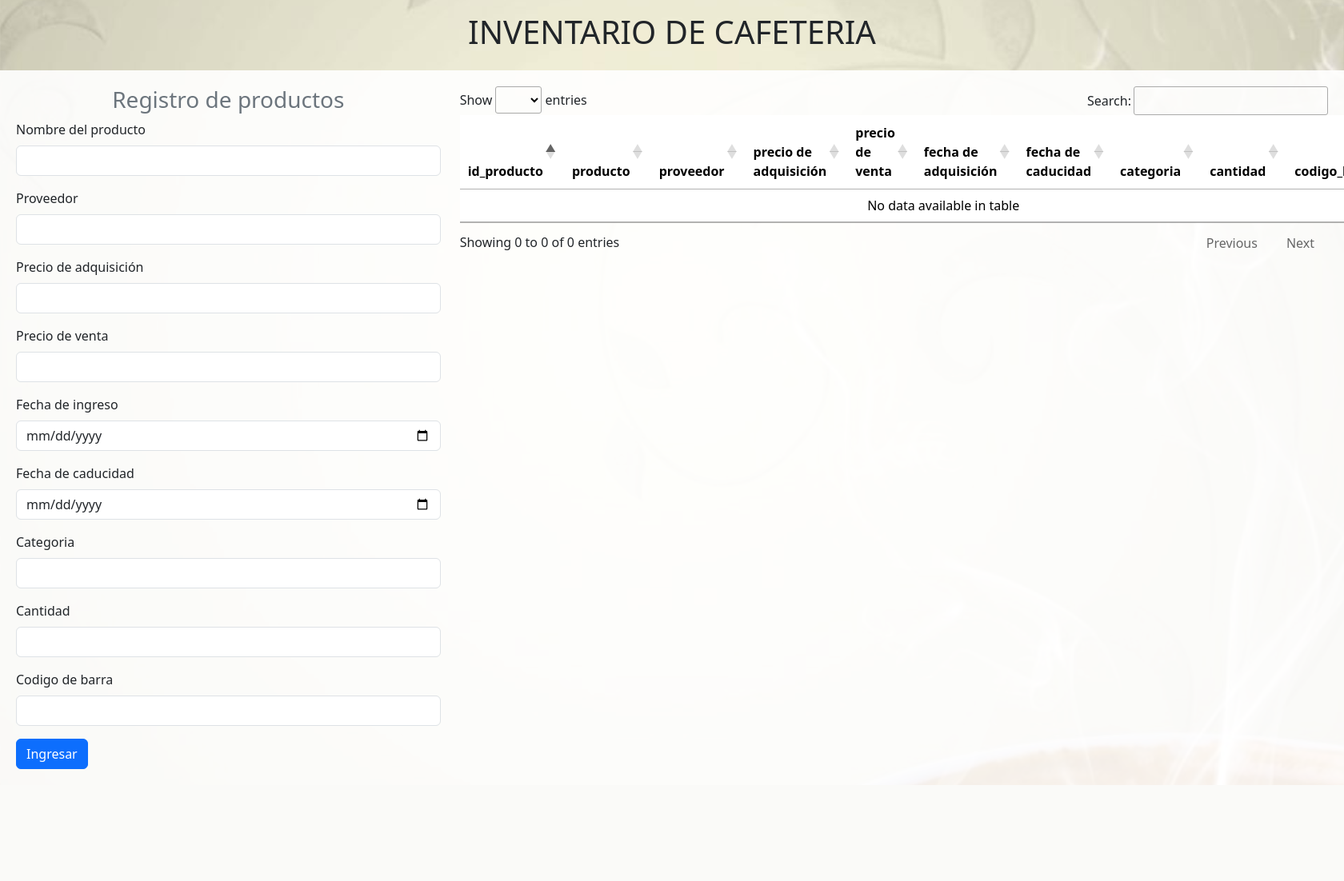
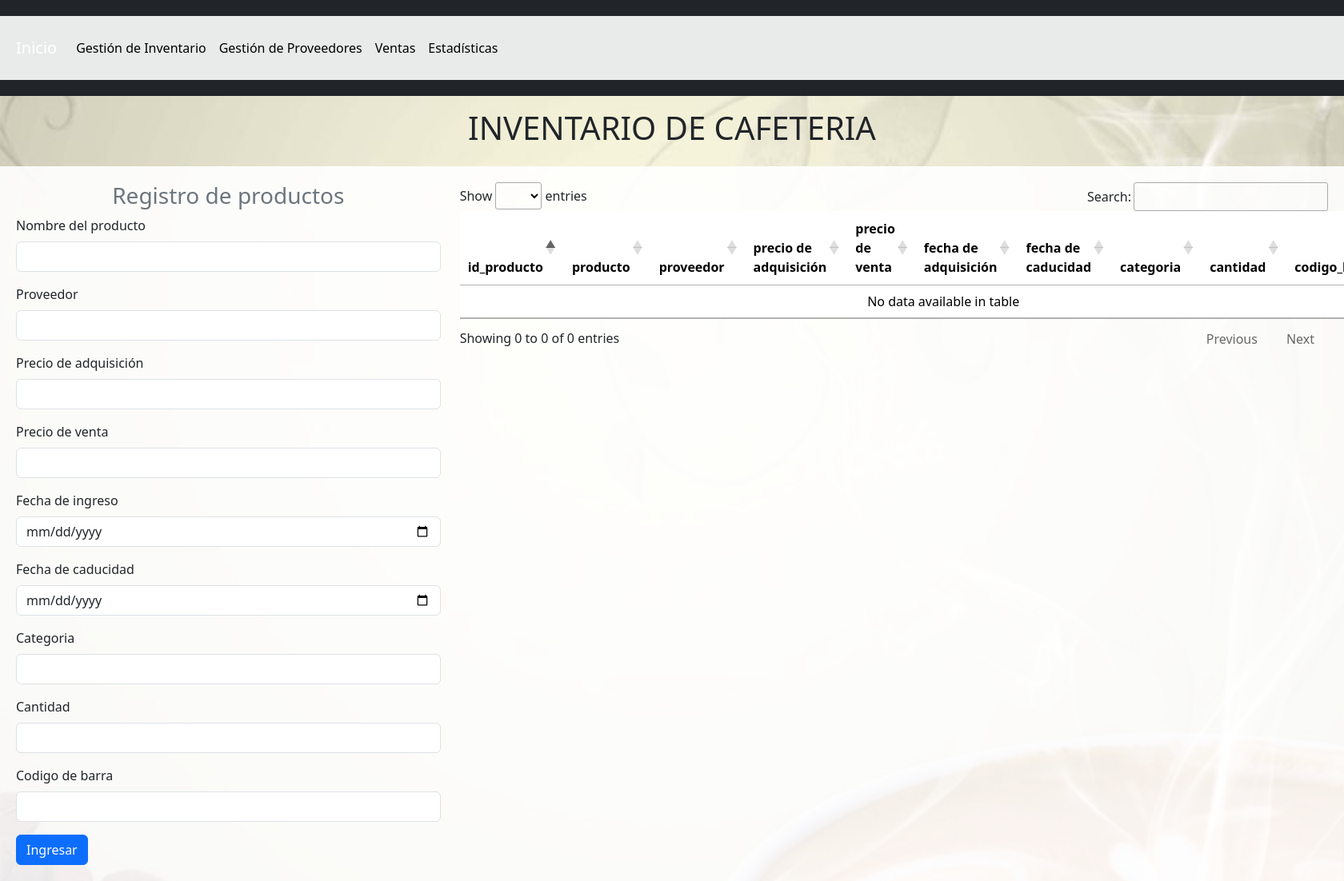
Before and after one commit to NicoWolleter/crud_php140424, a PHP site: page /gestion_inventario.php in a window 1680 px wide; the page is wider, and only the part inside the window is pictured. Shown: that part at 80% size. Before the commit the page ends 982 px from the top of that part, so only its background shows below. Run offline with PHP 8.4, Linux system fonts and the light colour scheme; data that the repository does not hold is empty; some libraries are stand-ins or nearby versions.

Commit message:
se solucionan prolemas y se mejora la visual del sistema

```diff
--- a/gestion_inventario.php
+++ b/gestion_inventario.php
@@ -22,9 +22,42 @@
             background-color: rgba(255, 255, 255, 0.9); /* Agrega un fondo semi-transparente a los contenidos para mejorar la legibilidad */
             padding: 20px; /* Añade relleno para separar los contenidos del fondo */
         }
+        .navbar {
+        background-color: #007bff; /* Cambia el color de fondo de la barra de navegación a azul */
+        padding: 20px 0; /* Ajusta el relleno vertical (20px) y elimina el relleno horizontal */
+        }
+
+        .navbar-nav .nav-link {
+        color: black !important; /* Cambia el color del texto de los enlaces */
+        }
     </style>
 </head>
 <body>
+    <!-- Barra de navegación -->
+    <nav class="navbar navbar-expand-lg navbar-dark bg-dark !important">
+        <div class="container-fluid">
+            <a class="navbar-brand" href="index.php">Inicio</a>
+            <button class="navbar-toggler" type="button" data-bs-toggle="collapse" data-bs-target="#navbarNav" aria-controls="navbarNav" aria-expanded="false" aria-label="Toggle navigation">
+                <span class="navbar-toggler-icon"></span>
+            </button>
+            <div class="collapse navbar-collapse" id="navbarNav">
+                <ul class="navbar-nav">
+                    <li class="nav-item">
+                        <a class="nav-link" href="gestion_inventario.php">Gestión de Inventario</a>
+                    </li>
+                    <li class="nav-item">
+                        <a class="nav-link" href="proveedores.php">Gestión de Proveedores</a>
+                    </li>
+                    <li class="nav-item">
+                        <a class="nav-link" href="#">Ventas</a>
+                    </li>
+                    <li class="nav-item">
+                        <a class="nav-link" href="#">Estadísticas</a>
+                    </li>
+                </ul>
+            </div>
+        </div>
+    </nav>
     <h1 class="text-center p-3">INVENTARIO DE CAFETERIA</h1>
     <div class="container-fluid">
         <div class="row">
```
Also changed, not shown: controlador/registro_proveedores.php (+1 -6 lines), index.php (+4 -4 lines), login.php (+14 -22 lines), proveedores.php (+62 -2 lines).
